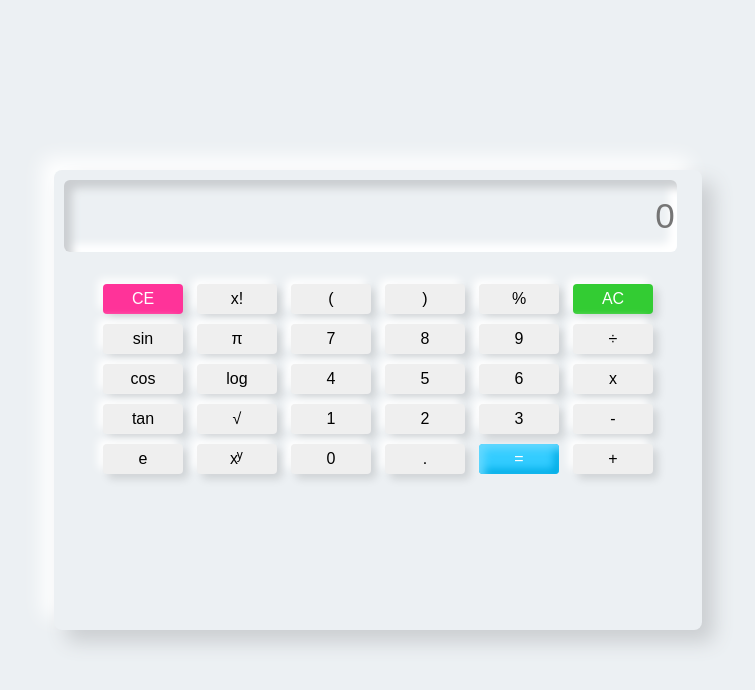
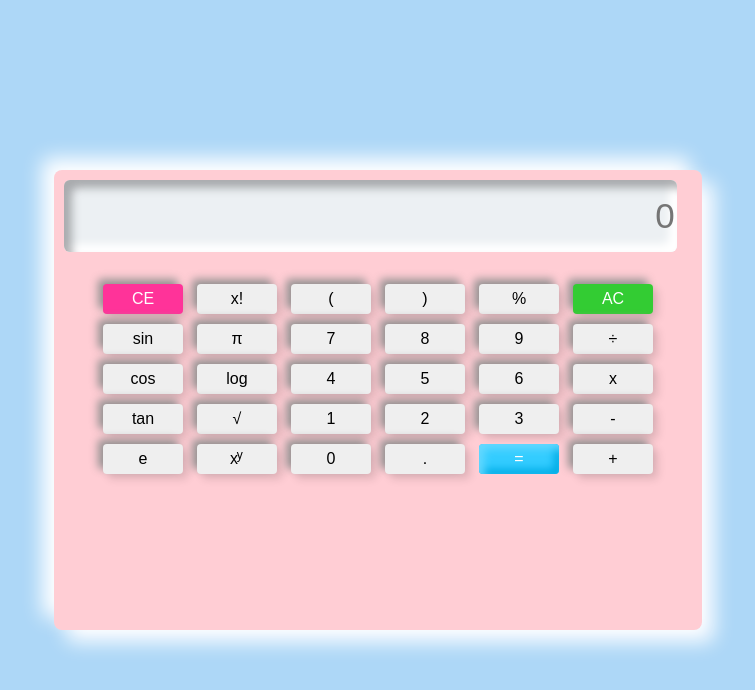
Before and after one commit to Sarashivasri20/Calculator, a plain HTML site: page index.html in a window 1280 px wide. Shown: the whole page, without its empty margins (262-1017 px from the left). Drawn offline with Linux system fonts and the light colour scheme.

Commit message:
first commit

```diff
--- a/index.css
+++ b/index.css
@@ -5,7 +5,7 @@ body{
     justify-content: center;
     align-items: center;
     min-height:100vh;
-    background: #ecf0f3;
+    background: #add7f7;
 
 }
 .container
@@ -14,7 +14,8 @@ body{
     height:55vh;
     padding: 10px;
     border-radius: 8px;
-    box-shadow: 12px 12px 20px #cbced1 , -12px -12px 20px #ffffff;
+    box-shadow: 12px 12px 20px #fefeff , -12px -12px 20px #ffffff;
+    background-color: rgb(255, 205, 212);
 }
 .display #screen
 {
@@ -27,7 +28,7 @@ body{
     padding-right: .5 em;
     background: #ecf0f3;
     border-radius: 6px;
-    box-shadow: inset 8px 8px 8px #cbced1, inset -8px -8px 8px #ffffff;
+    box-shadow: inset 8px 8px 8px #8b8d90b3, inset -8px -8px 8px #ffffff;
 }
 .btns
 {
@@ -49,7 +50,7 @@ body{
     margin: 5px;
     border-radius: 4px;
     box-shadow: 5px 5px 8px #00000020,
-                -5px -5px 8px #ffffff;
+                -5px -5px 8px #979494;
 }
 .btns .row button:hover
 {
```
